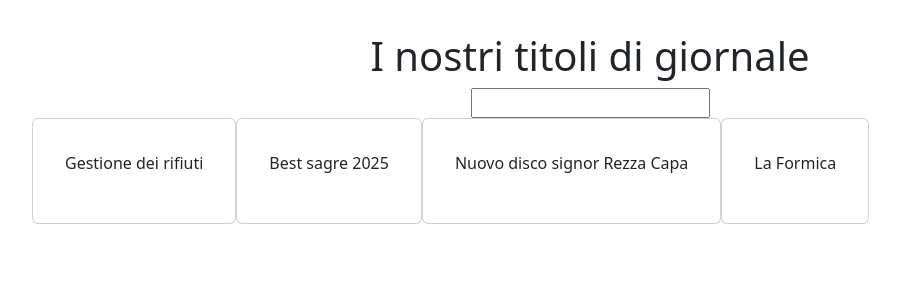
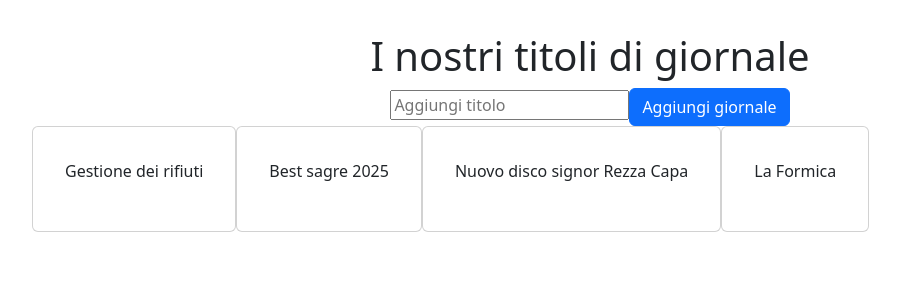
Before and after one commit to MicheleTodeschini/react-form, a React (Vite) app: page / in a window 1280 px wide. Shown: the top 300 px of the page, without its empty margins (50-950 px from the left). Built offline with nearby package versions, Linux system fonts and the light colour scheme.

Commit message:
add placeholder and button

```diff
--- a/src/App.jsx
+++ b/src/App.jsx
@@ -25,7 +25,10 @@ function App() {
   return (
     <>
      <h1>I nostri titoli di giornale</h1>
-     <input />
+     <div className='form'>
+     <input type='text' placeholder='Aggiungi titolo' />
+      <button className='btn btn-primary'>Aggiungi giornale</button>
+     </div>
       <div className='container d-flex'>
 
      {
```
